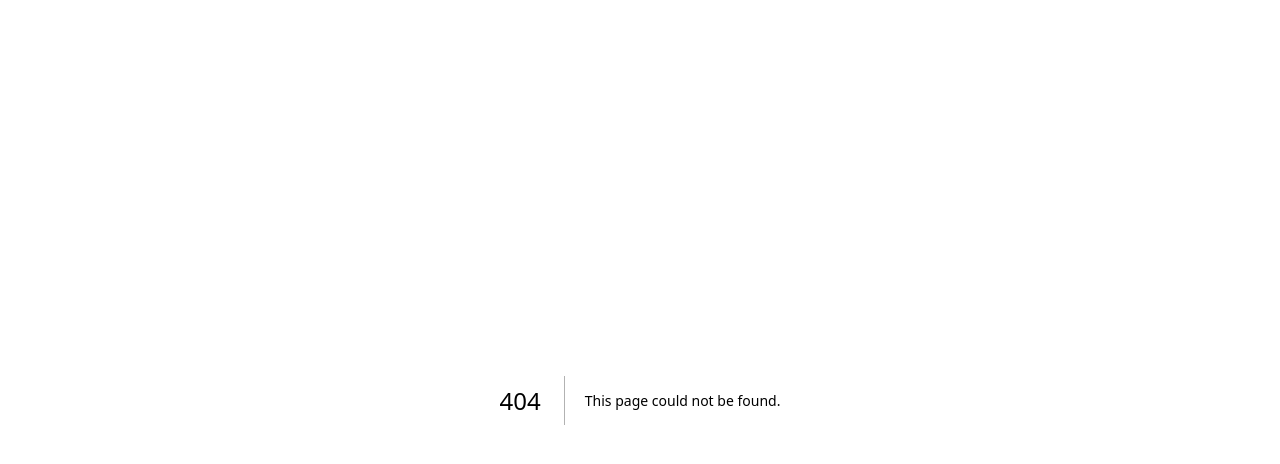
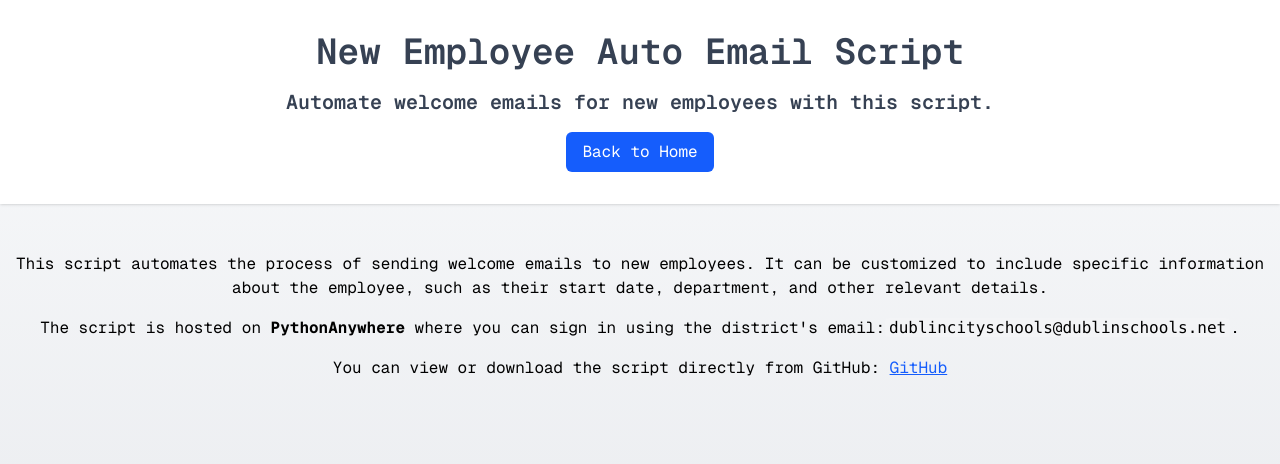
Before and after one commit to dublin-schools-tech/quick-links-generator, a Next.js app: page /new-employee-auto-email-script in a window 1280 px wide. Before the commit this address had no page. Shown: the top 464 px of the page. Built offline with nearby package versions, Linux system fonts and the light colour scheme.

Commit message:
add employee auto email script

```diff
--- /dev/null
+++ b/src/app/new-employee-auto-email-script/page.tsx
@@ -0,0 +1,46 @@
+import React from "react";
+import Header from "@/components/Header";
+
+const page = () => {
+  return (
+    <div className="min-h-screen flex flex-col items-center bg-gradient-to-b from-gray-50 to-gray-200 font-mono text-center">
+      <Header
+        title="New Employee Auto Email Script"
+        subtitle="Automate welcome emails for new employees with this script."
+        button={{
+          title: "Back to Home",
+          url: "/",
+        }}
+      />
+      <div className="container mx-auto px-4 py-12 text-black space-y-4">
+        <p>
+          This script automates the process of sending welcome emails to new
+          employees. It can be customized to include specific information about
+          the employee, such as their start date, department, and other relevant
+          details.
+        </p>
+        <p>
+          The script is hosted on <strong>PythonAnywhere</strong> where you can sign in using the
+          district's email:
+          <code className="bg-gray-100 px-1 rounded">
+            dublincityschools@dublinschools.net
+          </code>
+          .
+        </p>
+        <p>
+          You can view or download the script directly from GitHub:&nbsp;
+          <a
+            href="https://github.com/dublinschools/employee-auto-emailer-script"
+            className="text-blue-600 underline hover:text-blue-800"
+            target="_blank"
+            rel="noopener noreferrer"
+          >
+            GitHub
+          </a>
+        </p>
+      </div>
+    </div>
+  );
+};
+
+export default page;
--- a/src/app/page.tsx
+++ b/src/app/page.tsx
@@ -21,6 +21,16 @@ export default function Home() {
       textColor: "text-green-600",
       download: false
     },
+    {
+      name: "New Employee Auto Email Script",
+      description: "Automate welcome emails for new employees",
+      url: "/new-employee-auto-email-script",
+      icon: "📧",
+      bgColor: "bg-yellow-50",
+      borderColor: "border-yellow-200",
+      textColor: "text-yellow-600",
+      download: false
+    }
   ];
 
   return (
```
